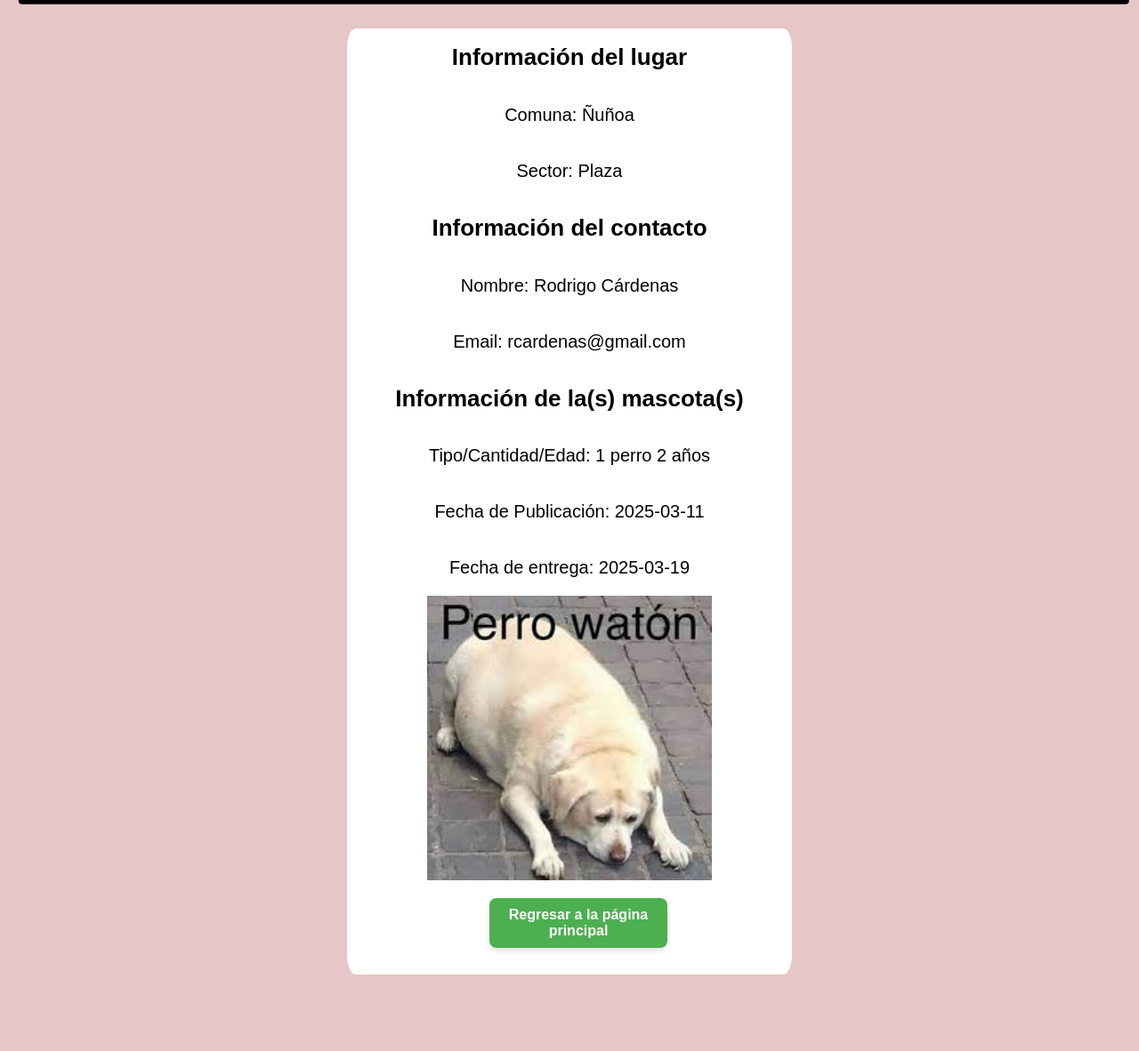
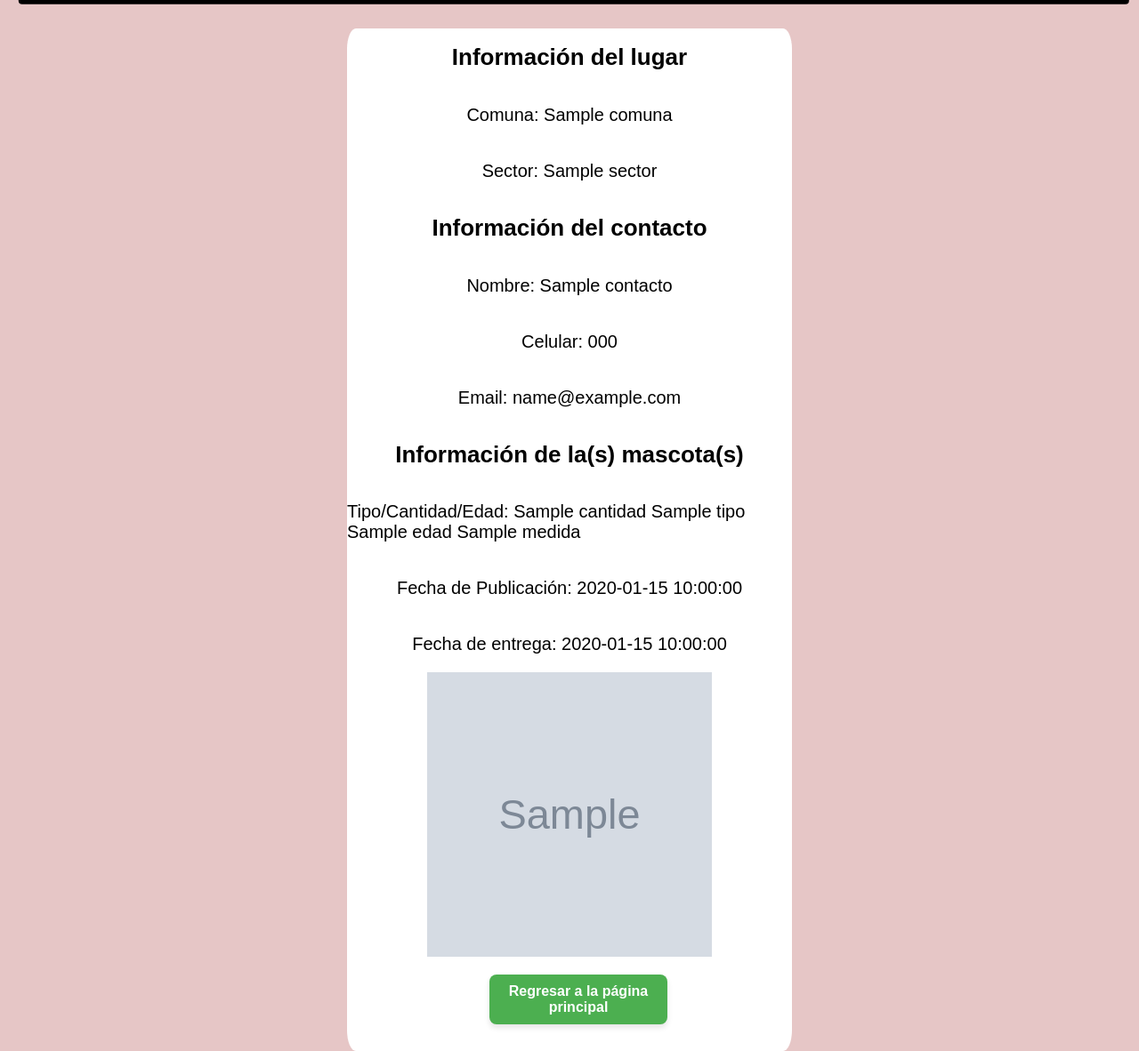
Before and after one commit to amigolucho/desarrollo_web_Luis_Mu-oz, a Flask app: template Tarea 2/templates/avisos/info_aviso.html in a window 1280 px wide. Shown: the part 76-1258 px from the top of the page at 89% size. Before the commit the page ends 1172 px from the top, so only its background shows below. Run offline with Flask 3, Linux system fonts and the light colour scheme; the template is opened without the code that fills it: most values are stand-ins (such as "Sample title", 1, 10 or a date in 2020); grey boxes marked "Sample" are stand-in pictures.

Commit message:
avances 23 septiembre

```diff
--- a/Tarea 2/app.py
+++ b/Tarea 2/app.py
@@ -16,10 +16,11 @@ app.config['UPLOAD_FOLDER'] = UPLOAD_FOLDER
 def index():
     avisos = []
     for aviso in db.get_5_adoptions():
-        _, fechaI, comunaId, sector, _, _, _, type, cuantity, age, medida, _, _ = aviso
+        aviso_id, fechaI, comunaId, sector, _, _, _, type, cuantity, age, medida, _, _ = aviso
 
         #Pasar de la info del db a lo que se muestra
         comuna = db.getComuna(comunaId)
+        photo = db.getPhoto(aviso_id)
         if sector == 'None': sector = "No especificado"
         if medida == 'a':
             medida = 'años'
@@ -32,7 +33,8 @@ def index():
             "cantidad": cuantity,
             "tipo": type,
             "edad": age,
-            "medida": medida
+            "medida": medida,
+            "photo": photo
         })
 
     return render_template("tables/index.html", avisos=avisos)
@@ -61,19 +63,18 @@ def agregar_aviso():
      #   chanel_input = request.form.get("description")
       #  db.addContact(chanel, chanel_input, 1)
     #-------------------------------------------
+    db.add_adoption(fechaI, comuna, sector, name, email, phone, type, cuantity, age, medida, fechaE, desc)
+    aviso_id = db.getAvisoId(fechaI, comuna, sector, name, email, phone, type, cuantity, age, medida, fechaE, desc)
     i = 1
     while i<=5:
         photo = request.files.get("Foto " + str(i))
         if photo == None:
             break
-        print(photo.filename + "ola")
 
         i+=1
-        #photo.save(os.path.join(app.config["UPLOAD_FOLDER"],photo.filename))
-        db.addPhoto(app.config["UPLOAD_FOLDER"], photo.filename,1)
+        photo.save(os.path.join(app.config["UPLOAD_FOLDER"],photo.filename))
+        db.addPhoto(app.config["UPLOAD_FOLDER"], photo.filename, aviso_id)
 
-
-    #db.add_adoption(fechaI, comuna, sector, name, email, phone, type, cuantity, age, medida, fechaE, desc)
     return redirect(url_for("index"))
 
 
@@ -81,7 +82,7 @@ def agregar_aviso():
 def avisos():
     avisos = []
     for aviso in db.get_adoptions():
-        _, fechaI, comunaId, sector, _, _, _, type, cuantity, age, medida, _, _ = aviso
+        aviso_id, fechaP, comunaId, sector, contacto, _, _, type, cuantity, age, medida, fechaE, _ = aviso
 
         #Pasar de la info del db a lo que se muestra
         comuna = db.getComuna(comunaId)
@@ -91,17 +92,49 @@ def avisos():
         else:
             medida = 'meses'
         avisos.append({
-            "fecha": fechaI,
+            "fechaP": fechaP,
+            "fechaE": fechaE,
             "comuna": comuna,
             "sector": sector,
             "cantidad": cuantity,
             "tipo": type,
             "edad": age,
-            "medida": medida
+            "medida": medida,
+            "contacto": contacto,
+            "aviso_id": aviso_id,
         })
 
 
     return render_template("avisos/lista_avisos.html", avisos=avisos)
+
+@app.route('/información-aviso/<int:aviso_id>', methods=["GET"])
+def info_aviso(aviso_id):
+
+    aviso_id, fechaP, comunaId, sector, contacto, email, phone, type, cuantity, age, medida, fechaE, _ = db.getAviso(aviso_id)
+    comuna = db.getComuna(comunaId)
+    photo = db.getPhoto(aviso_id)
+    if sector == 'None': sector = "No especificado"
+    if medida == 'a':
+        medida = 'años'
+    else:
+        medida = 'meses'
+    aviso = {
+            "fechaP": fechaP,
+            "fechaE": fechaE,
+            "comuna": comuna,
+            "sector": sector,
+            "cantidad": cuantity,
+            "tipo": type,
+            "edad": age,
+            "medida": medida,
+            "contacto": contacto,
+            "aviso_id": aviso_id,
+            "email": email,
+            "phone": phone,
+            "photo": photo
+        }
+    print(aviso)
+    return render_template("avisos/info_aviso.html", aviso=aviso)
 
 @app.route("/estadisticas", methods=["GET"])
 def estadisticas():
--- a/Tarea 2/database/db.py
+++ b/Tarea 2/database/db.py
@@ -28,7 +28,7 @@ def get_conn():
 def get_adoptions():
 	conn = get_conn()
 	cursor = conn.cursor()#foto
-	sql = "SELECT fecha_ingreso, comuna, sector, cantidad, tipo, edad FROM aviso_adopcion"
+	sql = "SELECT * FROM aviso_adopcion"
 	cursor.execute(sql)
 	avisos = cursor.fetchall()
 	return avisos
@@ -57,6 +57,30 @@ def getComuna(comunaId):
   comunaId = cursor.fetchone()
   return comunaId[0]
 
+def getAvisoId(fechaI, comuna, sector, nombre, mail, phone, type, cuantity, age, medida, fechaE, desc):
+	conn = get_conn()
+	cursor = conn.cursor()
+	sql = "SELECT id FROM aviso_adopcion WHERE fecha_ingreso=%s AND comuna_id=%s AND sector=%s AND nombre=%s AND email=%s AND celular=%s AND tipo=%s AND cantidad=%s AND edad=%s AND unidad_medida=%s AND fecha_entrega=%s AND descripcion=%s;"
+	comuna_id = getComunaId(comuna)
+	cursor.execute(sql, (fechaI, comuna_id, sector, nombre, mail, phone, type, cuantity, age, medida, fechaE, desc))
+	id = cursor.fetchone()
+	return id
+
+def getPhoto(aviso_id):
+	conn = get_conn()
+	cursor = conn.cursor()
+	sql = "SELECT ruta_archivo, nombre_archivo FROM foto WHERE aviso_id=%s"
+	cursor.execute(sql, (aviso_id))
+	_, name  = cursor.fetchone()
+	return name
+
+def getAviso(aviso_id):
+	conn = get_conn()
+	cursor = conn.cursor()
+	sql = "SELECT * FROM aviso_adopcion WHERE id=%s"
+	cursor.execute(sql, (aviso_id))
+	aviso  = cursor.fetchall()
+	return aviso[0]
 
 # -- db-related functions --
 
@@ -80,5 +104,5 @@ def addPhoto(path, name, aviso_id):
 	conn = get_conn()
 	cursor = conn.cursor()
 	sql = "INSERT INTO foto (ruta_archivo, nombre_archivo, aviso_id) values (%s, %s, %s)"
-	cursor.execute(sql, (path, name, 2))
+	cursor.execute(sql, (path, name, aviso_id))
 	conn.commit()
--- a/Tarea 2/static/js/agregar_aviso.js
+++ b/Tarea 2/static/js/agregar_aviso.js
@@ -20,7 +20,8 @@ const validatorPhone = (phone) => {
     return re.test(phone)
 }
 const validatorChanel = (chanel) => {
-    return true//chanel.trim().length > 3 && chanel.trim().length <= 50;
+    if (chanel.trim() === "") return true;
+    return chanel.trim().length > 3 && chanel.trim().length <= 50;
 }
 /* Validación Mascota */
 const validatorInt = (int) => int && Number.isInteger(Number(int))
--- a/Tarea 2/templates/avisos/info_aviso.html
+++ b/Tarea 2/templates/avisos/info_aviso.html
@@ -1,36 +1,30 @@
-<!DOCTYPE html>
-<html lang="en">
-<head>
-    <meta charset="UTF-8">
-    <meta name="viewport" content="width=device-width, initial-scale=1.0">
-    <title>Información de aviso</title>
-    <link rel="stylesheet" href="../css/style.css">
-    <link rel="stylesheet" href="../css/info_aviso.css">
-</head>
-<body>
-    <div class="navbar">
-        <a class="navbar-page" href="../html/agregar_aviso.html">Agregar aviso</a>
-        <a class="navbar-page" href="../html/lista_avisos.html">Lista de adopciones</a>
-        <a class="navbar-page" href="../html/estadisticas.html">Estadísticas</a>
-    </div>
+{% extends 'base.html' %}
+
+{% block title %}Información de aviso{% endblock %}
+
+{% block css %}<link rel="stylesheet" type="text/css" href="{{ url_for('static', filename='css/info_aviso.css')}}"/>{% endblock %}
+
+{% block content %}
     <div class="display-info">
         <h1>Información del lugar</h1>
-        <p>Comuna: Ñuñoa</p>
-        <p>Sector: Plaza</p>
+        <p>Comuna: {{aviso.comuna}}</p>
+        <p>Sector: {{aviso.sector}}</p>
         <h1>Información del contacto</h1>
-        <p>Nombre: Rodrigo Cárdenas</p>
-        <p>Email: rcardenas@gmail.com</p>
+        <p>Nombre: {{aviso.contacto}}</p>
+        <p>Celular: {{aviso.phone}}</p>
+        <p>Email: {{aviso.email}}</p>
         <h1>Información de la(s) mascota(s)</h1>
-        <p>Tipo/Cantidad/Edad: 1 perro 2 años</p>
-        <p>Fecha de Publicación: 2025-03-11</p>
-        <p>Fecha de entrega: 2025-03-19</p>
-        <img src="../src/perro-2.jpg" alt="perro-2" class="thumbnail" onclick="openModal(this)">
-        <button class="btn" id="home-btn" onclick="window.location.href = '../html/index.html';">Regresar a la página principal</button>
+        <p>Tipo/Cantidad/Edad: {{aviso.cantidad}} {{aviso.tipo}} {{aviso.edad}} {{aviso.medida}}</p>
+        <p>Fecha de Publicación: {{aviso.fechaP}}</p>
+        <p>Fecha de entrega: {{aviso.fechaE}}</p>
+        <img src="{{ url_for('static', filename='uploads/' ~ aviso.photo) }}" alt="aviso" class="thumbnail" onclick="openModal(this)">
+        <button class="btn" id="home-btn" onclick="window.location.href = '/';">Regresar a la página principal</button>
     </div>
     <div id="imageModal" class="modal">
-                <span class="close" onclick="closeModal()">&times;</span>
-                <img class="modal-content" id="expandedImg" src="a" alt="modal">
-            </div>
-    <script src="../js/info_aviso.js"></script>
-</body>
-</html>
+        <span class="close" onclick="closeModal()">&times;</span>
+        <img class="modal-content" id="expandedImg" src="a" alt="modal">
+    </div>
+{% endblock %}
+{% block js %}
+<script src="{{ url_for('static', filename='js/info_aviso.js')}}"></script>
+{% endblock %}
--- a/Tarea 2/templates/tables/index.html
+++ b/Tarea 2/templates/tables/index.html
@@ -10,13 +10,10 @@
             <tr>
                 <td>Fecha de Creación</td><td>Comuna</td><td>Sector</td><td>Cantidad/Tipo/Edad</td><td>Foto</td>
             </tr>
-            <tr>
-                <td>2022-08-17 18:00</td><td>Santiago</td><td>Parque O'higgins</td><td>2 gatos \n 1 mes</td><td><img src="{{ url_for('static', filename='src/gato-1.png')}}" alt="gato-1"></td>
-            </tr>
             {% if avisos %}
             {% for aviso in avisos %}
             <tr>
-                <td>{{aviso.fecha}}</td><td>{{aviso.comuna}}</td><td>{{aviso.sector}}</td><td>{{aviso.cantidad}} {{aviso.tipo}} {{aviso.edad}} {{aviso.medida}}</td><td><img src="{{ url_for('static', filename='src/gato-1.png')}}" alt="gato-1"></td>
+                <td>{{aviso.fecha}}</td><td>{{aviso.comuna}}</td><td>{{aviso.sector}}</td><td>{{aviso.cantidad}} {{aviso.tipo}} {{aviso.edad}} {{aviso.medida}} </td><td><img src="{{ url_for('static', filename='uploads/' ~ aviso.photo) }}" alt="adop"></td>
             </tr>
             {% endfor %}
             {% endif %}
```
Also changed, not shown: Tarea 2/templates/avisos/lista_avisos.html (+3 -6 lines), Tarea 2/static/uploads/gato-2.jpg (added), Tarea 2/static/uploads/perro-1.jpg (added), Tarea 2/static/uploads/perro-2.jpg (added).
